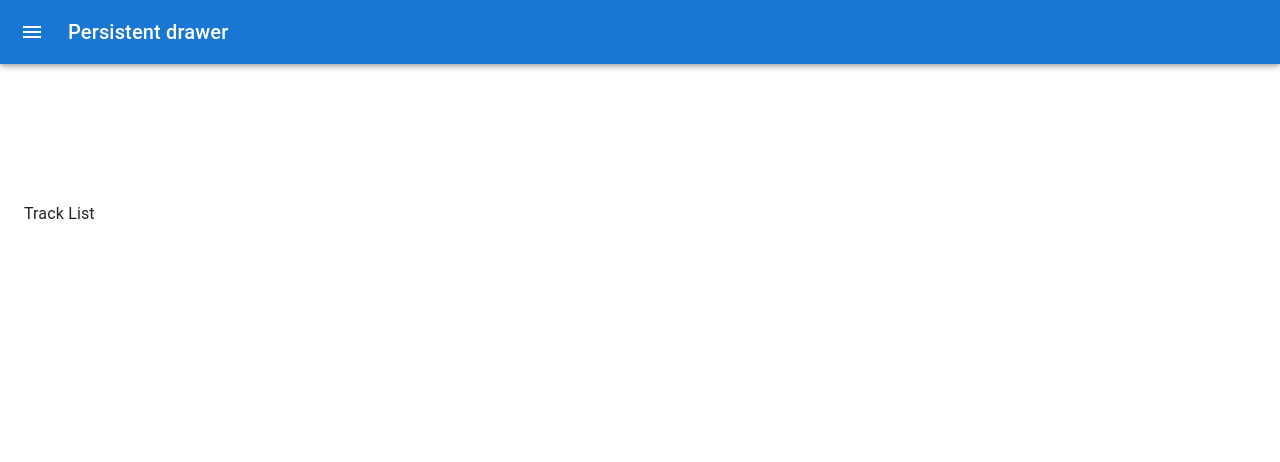
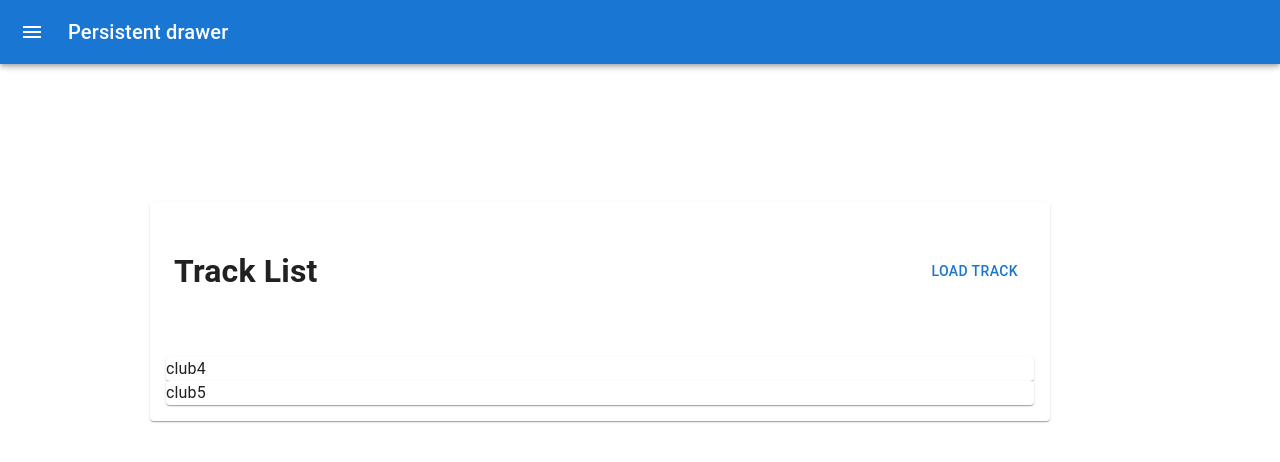
Before and after one commit to vldmr42/musicApp, a Next.js app in the folder client/: page /tracks in a window 1280 px wide. Shown: the top 462 px of the page. Built offline with nearby package versions, Linux system fonts and the light colour scheme.

Commit message:
client track list and track item, server added audio and picture fields

```diff
--- a/client/src/pages/tracks/index.tsx
+++ b/client/src/pages/tracks/index.tsx
@@ -1,8 +1,54 @@
+import TrackList from '@/shared/components/TrackList';
 import MainLayout from '@/shared/layouts/MainLayout';
+import { ITrack } from '@/types/track';
+import { Box, Button, Card, Grid } from '@mui/material';
+import { useRouter } from 'next/router';
 import React from 'react';
 
 const Tracks = () => {
-    return <MainLayout>Track List</MainLayout>;
+    const router = useRouter();
+    const tracks: ITrack[] = [
+        {
+            _id: '1',
+            name: 'club4',
+            artist: 'art1',
+            text: 'txt',
+            listens: 0,
+            picture: 'image/76e93185-e42b-42a5-a09b-4bcc6c254610.jpg',
+            audio: 'audio/db04950d-b985-468f-86f5-ddfbb63233d5.mp3',
+            comments: [],
+        },
+        {
+            _id: '2',
+            name: 'club5',
+            artist: 'art1',
+            text: 'txt',
+            listens: 0,
+            picture: 'image/d53000e4-cf2c-462e-865d-920bcb28ee77.jpg',
+            audio: 'audio/48acd747-6d4d-4311-8595-19ef894e0c4b.mp3',
+            comments: [],
+        },
+    ];
+
+    return (
+        <MainLayout>
+            <Grid container justifyContent={'center'}>
+                <Card style={{ width: 900 }}>
+                    <Box p={3}>
+                        <Grid container justifyContent={'space-between'}>
+                            <h1>Track List</h1>
+                            <Button
+                                onClick={() => router.push('/tracks/create')}
+                            >
+                                Load Track
+                            </Button>
+                        </Grid>
+                    </Box>
+                    <TrackList tracks={tracks} />
+                </Card>
+            </Grid>
+        </MainLayout>
+    );
 };
 
 export default Tracks;
--- /dev/null
+++ b/client/src/shared/components/TrackItem.tsx
@@ -0,0 +1,14 @@
+import { ITrack } from '@/types/track';
+import { Card } from '@mui/material';
+import React from 'react';
+
+interface TrackItemProps {
+    track: ITrack;
+    active?: boolean;
+}
+
+const TrackItem: React.FC<TrackItemProps> = ({ track, active = false }) => {
+    return <Card>{track.name}</Card>;
+};
+
+export default TrackItem;
--- /dev/null
+++ b/client/src/shared/components/TrackList.tsx
@@ -0,0 +1,22 @@
+import { ITrack } from '@/types/track';
+import { Box, Grid } from '@mui/material';
+import React from 'react';
+import TrackItem from './TrackItem';
+
+interface TrackListProps {
+    tracks: ITrack[];
+}
+
+const TrackList: React.FC<TrackListProps> = ({ tracks }) => {
+    return (
+        <Grid container direction={'column'}>
+            <Box p={2}>
+                {tracks.map((track) => (
+                    <TrackItem key={track._id} track={track} />
+                ))}
+            </Box>
+        </Grid>
+    );
+};
+
+export default TrackList;
--- /dev/null
+++ b/client/src/types/track.ts
@@ -0,0 +1,16 @@
+export interface IComment {
+    _id: string;
+    username: string;
+    text: string;
+}
+
+export interface ITrack {
+    _id: string;
+    name: string;
+    artist: string;
+    text: string;
+    listens: number;
+    picture: string;
+    audio: string;
+    comments: IComment[];
+}
```
Also changed, not shown: client/src/pages/tracks/create.tsx (added, +12 -0 lines), 1 other file (tests, documents, lock files or other folders).
